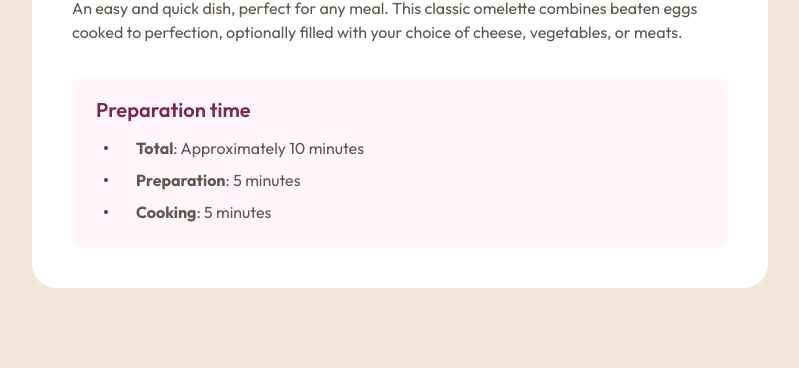
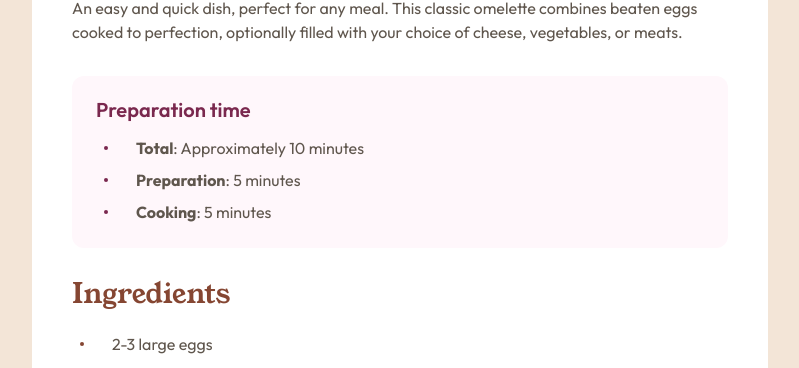
Before and after one commit to johnnygerard/fem-recipe-page, a Next.js app: page / in a window 1280 px wide. Shown: the part 576-944 px from the top of the page, without its empty margins (240-1039 px from the left). Built offline with nearby package versions, Linux system fonts and the light colour scheme.

Commit message:
feat: add ingredients.tsx

```diff
--- a/src/components/h1.tsx
+++ b/src/components/h1.tsx
@@ -6,7 +6,7 @@ type Props = Readonly<{
 
 const H1 = ({ children }: Props) => {
   return (
-    <h1 className="tb:text-[2.5rem] font-serif text-[2.25rem] leading-none text-stone-900">
+    <h1 className="tb:text-[2.5rem] mb-300 font-serif text-[2.25rem] leading-none text-stone-900">
       {children}
     </h1>
   );
--- a/src/components/h2.tsx
+++ b/src/components/h2.tsx
@@ -6,7 +6,7 @@ type Props = Readonly<{
 
 const H2 = ({ children }: Props) => {
   return (
-    <h1 className="text-brown-800 font-serif text-[1.75rem] leading-none">
+    <h1 className="text-brown-800 mb-300 font-serif text-[1.75rem] leading-none">
       {children}
     </h1>
   );
--- /dev/null
+++ b/src/components/ingredients.tsx
@@ -0,0 +1,24 @@
+import H2 from "@/components/h2";
+import UnorderedList from "@/components/unordered-list";
+import { Fragment, memo } from "react";
+
+const Ingredients = () => {
+  return (
+    <section>
+      <H2>Ingredients</H2>
+      <UnorderedList bulletColor="bg-brown-800">
+        {[
+          "2-3 large eggs",
+          "Salt, to taste",
+          "Pepper, to taste",
+          "1 tablespoon of butter or oil",
+          "Optional fillings: cheese, diced vegetables, cooked meats, herbs",
+        ].map((ingredient) => (
+          <Fragment key={ingredient}>{ingredient}</Fragment>
+        ))}
+      </UnorderedList>
+    </section>
+  );
+};
+
+export default memo(Ingredients);
--- a/src/components/recipe.tsx
+++ b/src/components/recipe.tsx
@@ -1,5 +1,6 @@
 import omelet from "@/assets/omelet.jpg";
 import H1 from "@/components/h1";
+import Ingredients from "@/components/ingredients";
 import RecipeTimings from "@/components/recipe-timings";
 import { clsx } from "clsx";
 import Image from "next/image";
@@ -26,12 +27,15 @@ const Recipe = () => {
       </div>
       <div className="max-tb:px-400 mt-[2.5rem]">
         <H1>Simple Omelette Recipe</H1>
-        <p className="mt-300 mb-400">
-          An easy and quick dish, perfect for any meal. This classic omelette
-          combines beaten eggs cooked to perfection, optionally filled with your
-          choice of cheese, vegetables, or meats.
-        </p>
-        <RecipeTimings />
+        <div className="flex flex-col gap-400">
+          <p>
+            An easy and quick dish, perfect for any meal. This classic omelette
+            combines beaten eggs cooked to perfection, optionally filled with
+            your choice of cheese, vegetables, or meats.
+          </p>
+          <RecipeTimings />
+          <Ingredients />
+        </div>
       </div>
     </div>
   );
```
